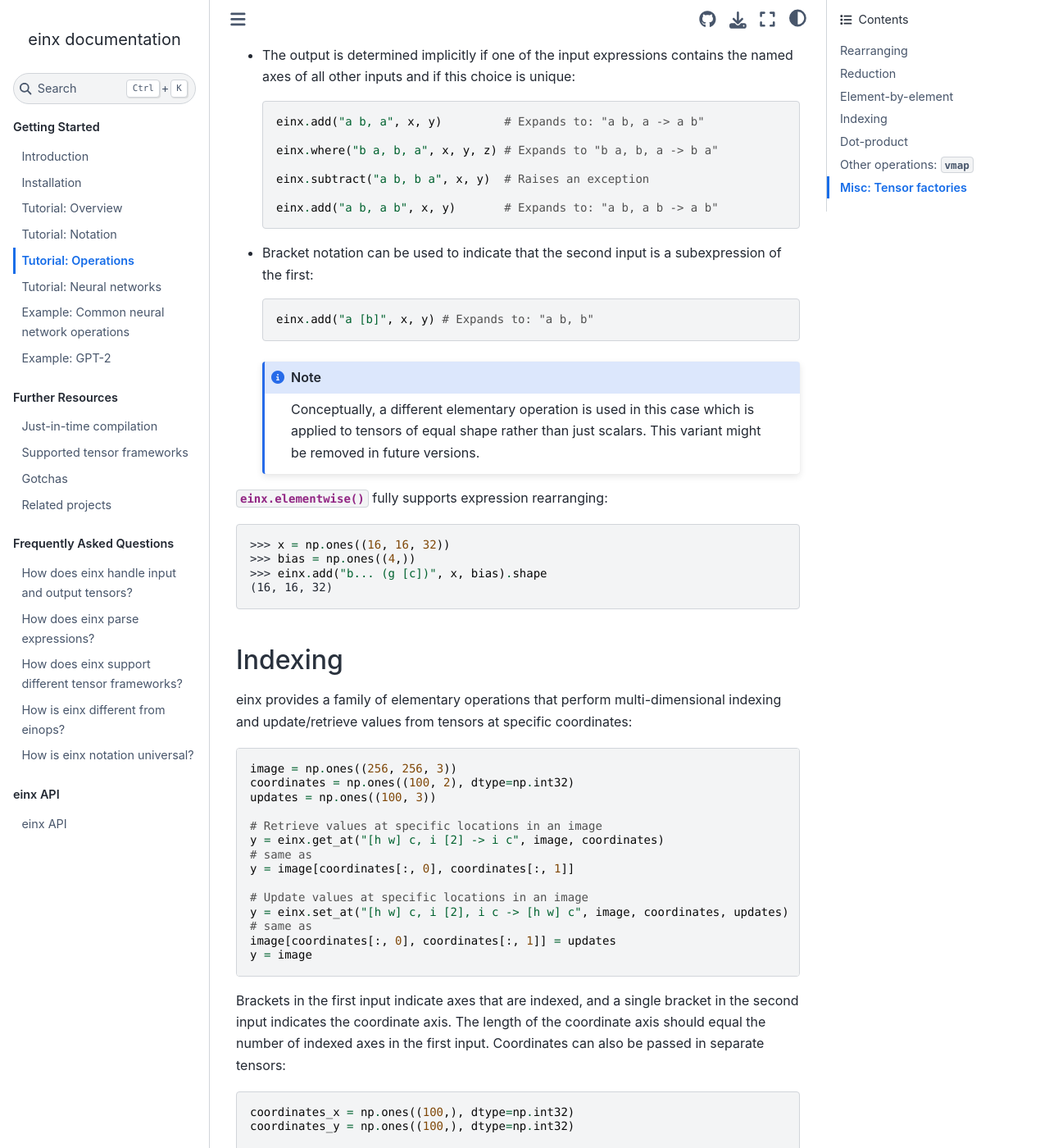
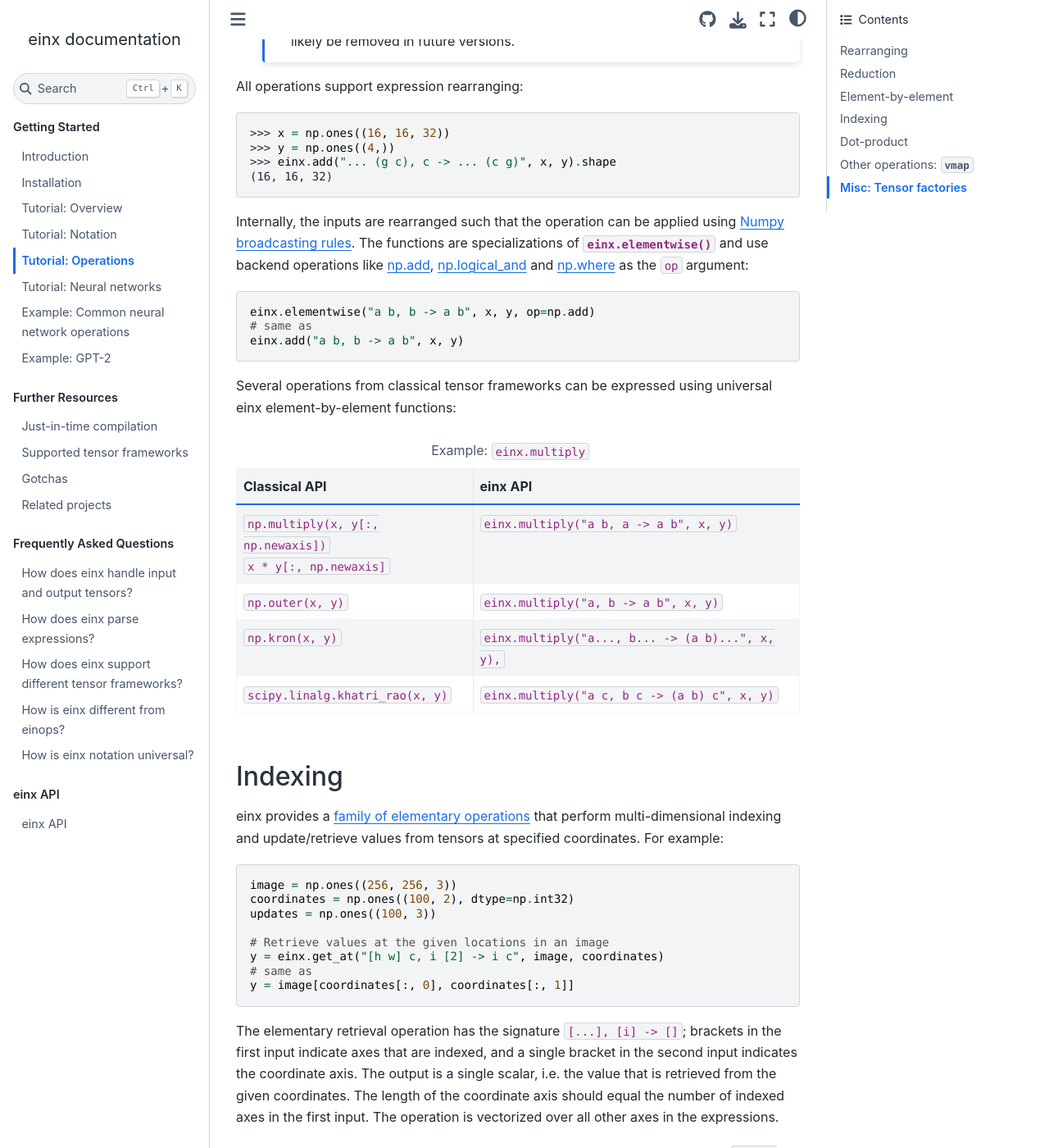
Before and after one commit to fferflo/einx, a Sphinx documentation site: the page built from docs/source/gettingstarted/tutorial_ops.rst, in a window 1280 px wide and 1400 px high, scrolled down 3224 px. Shown: the whole window at 82% size. Built offline with Sphinx 7.4.7 and the Sphinx Book theme 1.1.4, drawn with Linux system fonts in a browser that asks for light colours; some of the changed text lies outside the part shown.

Commit message:
Update docs

```diff
--- a/docs/source/api.rst
+++ b/docs/source/api.rst
@@ -11,6 +11,8 @@
 .. autofunction:: einx.reduce
 .. autofunction:: einx.elementwise
 .. autofunction:: einx.index
+
+.. _apireductionops:
 
 Reduction operations
 --------------------
@@ -26,6 +28,8 @@
 .. autofunction:: einx.max
 .. autofunction:: einx.min
 .. autofunction:: einx.logsumexp
+
+.. _apielementwiseops:
 
 Element-by-element operations
 -----------------------------
@@ -47,6 +51,8 @@
 .. autofunction:: einx.not_equal
 .. autofunction:: einx.maximum
 .. autofunction:: einx.minimum
+
+.. _apiindexingops:
 
 Indexing operations
 -------------------
--- a/docs/source/gettingstarted/tutorial_ops.rst
+++ b/docs/source/gettingstarted/tutorial_ops.rst
@@ -12,16 +12,19 @@
 Rearranging
 -----------
 
-The function :func:`einx.rearrange` transforms tensors between einx expressions by determining and applying the required backend operations. For example:
+The function :func:`einx.rearrange` transforms tensors between einx expressions without modifying their values. Conceptually,
+:func:`einx.rearrange` applies a vectorized identity mapping. It is implemented on the backend using operations such as
+reshaping, permuting, stacking, unstacking and broadcasting.
+
+For example:
 
 >>> x = np.ones((4, 256, 17))
 >>> y, z = einx.rearrange("b (s p) (c + 1) -> (b s) p c, (b p) s 1", x, p=8)
 >>> y.shape, z.shape
 ((128, 8, 16), (32, 32, 1))
 
-Conceptually, this corresponds with a vectorized identity mapping. Using :func:`einx.rearrange` often produces more readable and concise code than
-specifying backend operations in index-based notation directly. The index-based calls can be
-inspected using the just-in-time compiled function that einx creates for this expression (see :doc:`Just-in-time compilation </more/jit>`):
+The index-based calls can be inspected using the just-in-time compiled function that einx creates for this
+expression (see :doc:`Just-in-time compilation </more/jit>`):
 
 >>> print(einx.rearrange("b (s p) (c + 1) -> (b s) p c, (b p) s 1", x, p=8, graph=True))
 import numpy as np
@@ -36,19 +39,44 @@
 Reduction
 ---------
 
-einx provides a family of elementary operations that reduce tensors along one or more axes. For example:
+einx provides a :ref:`family of elementary operations <apireductionops>` that reduce tensors along one or more axes. For example:
 
 .. code::
 
-   einx.sum("a [b]", x)
+   einx.sum("a [b] -> a", x)
    # same as
    np.sum(x, axis=1)
 
-   einx.mean("a [...]", x)
+   einx.mean("a [...] c -> a c", x)
    # same as
-   np.mean(x, axis=tuple(range(1, x.ndim)))
+   np.mean(x, axis=tuple(range(1, x.ndim - 1)))
 
-These functions are specializations of :func:`einx.reduce` and use backend operations like `np.sum <https://numpy.org/doc/stable/reference/generated/numpy.sum.html>`_,
+The elementary operations of these functions have the signature ``[...] -> []``; they take an input tensor with arbitrary shape and return a scalar.
+The operation is vectorized over all other axes in the expressions.
+
+Reduction operations support the following variants:
+
+* If no brackets are found, brackets are placed implicitly around all axes that do not appear in the output:
+
+  .. code::
+
+     einx.sum("a b c -> a c", x) # Expands to: "a [b] c -> a c"
+
+  This corresponds with `einops-notation for reduction operations <https://einops.rocks/api/reduce/>`_.
+
+* If no output expression is specified, it is determined implicitly by removing marked subexpressions from the input:
+
+  ..  code::
+
+     einx.sum("a [b] c", x) # Expands to: "a [b] c -> a c"
+
+All operations support expression rearranging:
+
+>>> x = np.ones((16, 8))
+>>> einx.prod("a (b [c]) -> b a", x, c=2).shape
+(4, 16)
+
+Reduction functions are implemented as specializations of :func:`einx.reduce` and use backend operations like `np.sum <https://numpy.org/doc/stable/reference/generated/numpy.sum.html>`_,
 `np.prod <https://numpy.org/doc/stable/reference/generated/numpy.prod.html>`_ or `np.any <https://numpy.org/doc/stable/reference/generated/numpy.any.html>`_ as the ``op`` argument:
 
 .. code::
@@ -56,30 +84,6 @@
    einx.reduce("a [b]", x, op=np.sum)
    # same as
    einx.sum("a [b]", x)
-
-In ``einx.sum``, the respective backend is determined implicitly from the input tensor (see :doc:`How does einx support different tensor frameworks? </faq/backend>`).
-
-Generally, the operation string represents both input and output expressions, and marks reduced axes using brackets:
-
->>> x = np.ones((16, 8, 4))
->>> einx.sum("a [b] c -> a c", x).shape
-(16,)
-
-Since the output of the elementary reduction operation is a scalar, no axis is marked in the output expression.
-
-The following shorthand notation is supported:
-
-* When no brackets are found, brackets are placed implicitly around all axes that do not appear in the output:
-
-  .. code::
-
-     einx.sum("a b c -> a c", x) # Expands to: "a [b] c -> a c"
-
-* When no output is given, it is determined implicitly by removing marked subexpressions from the input:
-
-  ..  code::
-
-     einx.sum("a [b] c", x) # Expands to: "a [b] c -> a c"
 
 :func:`einx.reduce` also allows custom reduction operations that accept the ``axis`` argument similar to `np.sum <https://numpy.org/doc/stable/reference/generated/numpy.sum.html>`_:
 
@@ -89,16 +93,10 @@
        return np.sum(x, axis=axis) / x.shape[axis]
    einx.reduce("a [b] c", x, op=custom_mean)
 
-:func:`einx.reduce` fully supports expression rearranging:
-
->>> x = np.ones((16, 8))
->>> einx.prod("a (b [c]) -> b a", x, c=2).shape
-(4, 16)
-
 Element-by-element
 ------------------
 
-einx provides a family of elementary operations that apply element-by-element operations to tensors. For example:
+einx provides a :ref:`family of elementary operations <apielementwiseops>` that apply element-by-element operations to tensors. For example:
 
 .. code::
 
@@ -113,28 +111,12 @@
    einx.subtract("a, (a b) -> b a", x, y)
    # requires reshape and transpose in index-based notation
 
-The elementary operations accept and return scalars and no axes are marked with ``[]``-brackets.
-Internally, the inputs are rearranged such that the operation can be applied using `Numpy broadcasting rules <https://numpy.org/doc/stable/user/basics.broadcasting.html>`_.
-These functions are specializations of :func:`einx.elementwise` and use backend operations like `np.add <https://numpy.org/doc/stable/reference/generated/numpy.add.html>`_,
-`np.logical_and <https://numpy.org/doc/stable/reference/generated/numpy.logical_and.html>`_ and `np.where <https://numpy.org/doc/stable/reference/generated/numpy.where.html>`_
-as the ``op`` argument:
+The elementary operations of these functions have the signature ``[], [], ... -> []``; they take one or more scalars as input and return a single scalar as output.
+The operation is vectorized over all axes in the expressions.
 
-.. code::
+Element-by-element operations support the following variants:
 
-   einx.elementwise("a b, b -> a b", x, y, op=np.add)
-   # same as
-   einx.add("a b, b -> a b", x, y)
-
-Generally, the operation string of :func:`einx.elementwise` represents all input and output expressions explicitly:
-
->>> x = np.ones((16, 8))
->>> y = np.ones((16,))
->>> einx.add("a b, a -> a b", x, y).shape
-(16, 8)
-
-The following shorthand notation is supported:
-
-* The output is determined implicitly if one of the input expressions contains the named axes of all other inputs and if this choice is unique:
+* If the output is left out, it is determined implicitly if one of the input expressions contains the named axes of all other inputs and if this choice is unique:
 
   .. code::
 
@@ -155,19 +137,50 @@
   .. note::
 
      Conceptually, a different elementary operation is used in this case which is applied to tensors of equal shape rather than just scalars.
-     This variant might be removed in future versions.
+     This variant will likely be removed in future versions.
 
-:func:`einx.elementwise` fully supports expression rearranging:
+All operations support expression rearranging:
 
 >>> x = np.ones((16, 16, 32))
->>> bias = np.ones((4,))
->>> einx.add("b... (g [c])", x, bias).shape
+>>> y = np.ones((4,))
+>>> einx.add("... (g c), c -> ... (c g)", x, y).shape
 (16, 16, 32)
+
+Internally, the inputs are rearranged such that the operation can be applied using `Numpy broadcasting rules <https://numpy.org/doc/stable/user/basics.broadcasting.html>`_.
+The functions are specializations of :func:`einx.elementwise` and use backend operations like `np.add <https://numpy.org/doc/stable/reference/generated/numpy.add.html>`_,
+`np.logical_and <https://numpy.org/doc/stable/reference/generated/numpy.logical_and.html>`_ and `np.where <https://numpy.org/doc/stable/reference/generated/numpy.where.html>`_
+as the ``op`` argument:
+
+.. code::
+
+   einx.elementwise("a b, b -> a b", x, y, op=np.add)
+   # same as
+   einx.add("a b, b -> a b", x, y)
+
+Several operations from classical tensor frameworks can be expressed using universal einx element-by-element functions:
+
+.. list-table:: Example: ``einx.multiply``
+   :widths: 42 58
+   :header-rows: 1
+
+   * - Classical API
+     - einx API
+
+   * - | ``np.multiply(x, y[:, np.newaxis])``
+       | ``x * y[:, np.newaxis]``
+     - ``einx.multiply("a b, a -> a b", x, y)``
+   * - ``np.outer(x, y)``
+     - ``einx.multiply("a, b -> a b", x, y)``
+   * - ``np.kron(x, y)``
+     - ``einx.multiply("a..., b... -> (a b)...", x, y),``
+   * - ``scipy.linalg.khatri_rao(x, y)``
+     - ``einx.multiply("a c, b c -> (a b) c", x, y)``
 
 Indexing
 --------
 
-einx provides a family of elementary operations that perform multi-dimensional indexing and update/retrieve values from tensors at specific coordinates:
+einx provides a :ref:`family of elementary operations <apiindexingops>` that perform multi-dimensional indexing and update/retrieve values from tensors
+at specified coordinates. For example:
 
 .. code::
 
@@ -175,32 +188,89 @@
    coordinates = np.ones((100, 2), dtype=np.int32)
    updates = np.ones((100, 3))
 
-   # Retrieve values at specific locations in an image
+   # Retrieve values at the given locations in an image
    y = einx.get_at("[h w] c, i [2] -> i c", image, coordinates)
    # same as
    y = image[coordinates[:, 0], coordinates[:, 1]]
 
-   # Update values at specific locations in an image
+The elementary retrieval operation has the signature ``[...], [i] -> []``; brackets in the first input indicate axes that are indexed,
+and a single bracket in the second input indicates the coordinate axis. The output is a single scalar, i.e. the value that is retrieved from the given coordinates.
+The length of the coordinate axis should equal the number of indexed axes in the first input. The operation is vectorized over all other axes in the expressions.
+
+When updating values in the tensor, the elementary operation has the signature ``[...], [i], [] -> [...]``; it includes an additional input scalar that is used
+to update the given tensor, and the output shape matches the shape of the first input. For example:
+
+.. code::
+
+   updates = np.ones((100, 3))
+
+   # Update values at the given locations in an image
    y = einx.set_at("[h w] c, i [2], i c -> [h w] c", image, coordinates, updates)
    # same as
    image[coordinates[:, 0], coordinates[:, 1]] = updates
    y = image
 
-Brackets in the first input indicate axes that are indexed, and a single bracket in the second input indicates the coordinate axis. The length of the coordinate axis should equal
-the number of indexed axes in the first input. Coordinates can also be passed in separate tensors:
+Indexing operations support the following variants:
 
-.. code::
+* For single-dimensional indexing, the elementary operation supports the signatures ``[d], [1] -> []`` and ``[d], [] -> []``:
 
-   coordinates_x = np.ones((100,), dtype=np.int32)
-   coordinates_y = np.ones((100,), dtype=np.int32)
+  .. code::
 
-   y = einx.get_at("[h w] c, i, i -> i c", image, coordinates_x, coordinates_y)
+     tensor = np.ones((256, 3))
+     coordinates_with1 = np.ones((100, 1), dtype=np.int32)
+     coordinates_without1 = coordinates_with1[:, 0] # (100,)
 
-Indexing functions are specializations of :func:`einx.index` and fully support expression rearranging:
+     y = einx.get_at("[d] c, i [1] -> i c", tensor, coordinates_with1)
+     # same as
+     y = einx.get_at("[d] c, i -> i c", tensor, coordinates_without1)
+     # same as
+     y = einx.get_at("[d] c, i 1 -> i c", tensor, coordinates_with1)
+     # -> uses the signature [d], [] -> [] and vectorizes over the 1 axis
+
+* Coordinates can be passed in as separate tensors and are stacked to form the coordinate tensor:
+
+  .. code::
+
+     coordinates_x = np.ones((100,), dtype=np.int32)
+     coordinates_y = np.ones((100,), dtype=np.int32)
+
+     y = einx.get_at("[h w] c, i, i -> i c", image, coordinates_x, coordinates_y)
+
+All operations support expression rearranging:
 
 .. code::
 
    einx.add_at("b ([h w]) c, ([2] b) i, c i -> c [h w] b", image, coordinates, updates)
+
+Several operations from classical tensor frameworks can be expressed using universal einx indexing functions:
+
+.. list-table:: Example: ``einx.get_at``
+   :widths: 42 58
+   :header-rows: 1
+
+   * - Classical API
+     - einx API
+
+   * - | ``torch.gather(x, 0, y)``
+       | ``torch.take_along_dim(x, y, dim=0)``
+     - ``einx.get_at("[_] b c, i b c -> i b c", x, y)``
+   * - | ``torch.gather(x, 1, y)``
+       | ``torch.take_along_dim(x, y, dim=1)``
+     - ``einx.get_at("a [_] c, a i c -> a i c", x, y)``
+   * - | ``torch.index_select(x, 0, y)``
+       | ``tf.gather(x, y, axis=0)``
+     - ``einx.get_at("[_] b c, i -> i b c", x, y)``
+   * - | ``torch.index_select(x, 1, y)``
+       | ``tf.gather(x, y, axis=1)``
+     - ``einx.get_at("a [_] c, i -> a i c", x, y)``
+   * - ``tf.gather(x, y, axis=1, batch_dims=1)``
+     - ``einx.get_at("a [_] c, a i -> a i c", x, y)``
+   * - ``torch.take(x, y)``
+     - ``einx.get_at("[_], ... -> ...", x, y)``
+   * - ``tf.gather_nd(x, y)``
+     - ``einx.get_at("[...], b [i] -> b", x, y)``
+   * - ``tf.gather_nd(x, y, batch_dims=1)``
+     - ``einx.get_at("a [...], a b [i] -> a b", x, y)``
 
 Dot-product
 -----------
@@ -213,35 +283,34 @@
 >>> einx.dot("a [b], [b] c -> a c", x, y).shape
 (4, 8)
 
+The elementary operation of this functions has the signature ``[...], [...], ... -> []``; it takes several tensors as input and reduces to a single scalar value.
+
 While operations such as matrix multiplications are represented conceptually as a vectorized dot-products in einx, they are still implemented using
 efficient matmul calls in the respective backend rather than a vectorized evaluation of the dot-product.
 
-The interface of :func:`einx.dot` closely resembles the existing `np.einsum <https://numpy.org/doc/stable/reference/generated/numpy.einsum.html>`_
-which also uses Einstein-inspired notation to express matrix multiplications. In fact, :func:`einx.dot` internally forwards computation
-to the ``einsum`` implementation of the respective backend, but additionally supports rearranging of expressions:
+The operation supports the following variants:
 
->>> # Simple grouped linear layer
->>> x = np.ones((20, 16))
->>> w = np.ones((8, 4))
->>> print(einx.dot("b (g c1), c1 c2 -> b (g c2)", x, w, g=2, graph=True))
-import numpy as np
-def op0(i0, i1):
-    x0 = np.reshape(i0, (20, 2, 8))
-    x1 = np.einsum("abc,cd->abd", x0, i1)
-    x2 = np.reshape(x1, (20, 8))
-    return x2
-
-The following shorthand notation is supported:
-
-* When no brackets are found, brackets are placed implicitly around all axes that do not appear in the output:
+* If no brackets are found, brackets are placed implicitly around all axes that do not appear in the output:
 
   .. code::
 
      einx.dot("a b, b c -> a c", x, y) # Expands to: "a [b], [b] c -> a c"
 
-  This allows using einsum-like notation with :func:`einx.dot`.
+  This allows using einsum-like notation with :func:`einx.dot`. In fact, :func:`einx.dot` internally forwards computation
+  to the ``einsum`` implementation of the respective backend, but additionally supports rearranging of expressions:
 
-* When given two input tensors, the expression of the second input is determined implicitly by marking
+  >>> # Simple grouped linear layer
+  >>> x = np.ones((20, 16))
+  >>> w = np.ones((8, 4))
+  >>> print(einx.dot("b (g c1), c1 c2 -> b (g c2)", x, w, g=2, graph=True))
+  import numpy as np
+  def op0(i0, i1):
+      x0 = np.reshape(i0, (20, 2, 8))
+      x1 = np.einsum("abc,cd->abd", x0, i1)
+      x2 = np.reshape(x1, (20, 8))
+      return x2
+
+* If given two input tensors, the expression of the second input is determined implicitly by marking
   its components in the input and output expression:
 
   .. code::
@@ -251,13 +320,35 @@
   .. note::
 
      Conceptually, the elementary operation in this case is not a simple dot-product, but rather a linear map from
-     ``b`` to ``c`` channels, which motivates the usage of bracket notation in this manner.
+     ``b`` to ``c`` channels. This variant will likely be removed in future versions.
 
   Axes marked multiple times appear only once in the implicit second input expression:
 
   .. code::
 
      einx.dot("[a b] -> [a c]", x, y) # Expands to: "a b, a b c -> a c"
+
+Several operations from classical tensor frameworks can be expressed using the einx dot-product (and similarly using einsum):
+
+.. list-table:: Example: ``einx.dot``
+   :widths: 42 58
+   :header-rows: 1
+
+   * - Classical API
+     - einx API
+
+   * - ``np.matmul(x, y)``
+     - | ``einx.dot("... a [b], ... [b] c -> ... a c", x, y)``
+       | ``einx.dot("... [a], [a] -> ...", x, y)``
+   * - ``np.dot(x, y)``
+     - | ``einx.dot("x... [a], y... [a] b -> x... y... b", x, y)``
+       | ``einx.dot("... [a], [a] -> ...", x, y)``
+   * - ``np.tensordot(x, y, axes=1)``
+     - ``einx.dot("a [b], [b] c -> a c", x, y)``
+   * - ``np.tensordot(x, y, axes=([2], [1]))``
+     - ``einx.dot("a b [c], d [c] e -> a b d e", x, y)``
+   * - ``np.inner(x, y)``
+     - ``einx.dot("x... [a], y... [a] -> x... y...", x, y)``
 
 Other operations: ``vmap``
 --------------------------
```
Also changed, not shown: other parts of docs/source/gettingstarted/tutorial_ops.rst (+1 -1 lines), docs/source/more/related.rst (+25 -13 lines).
